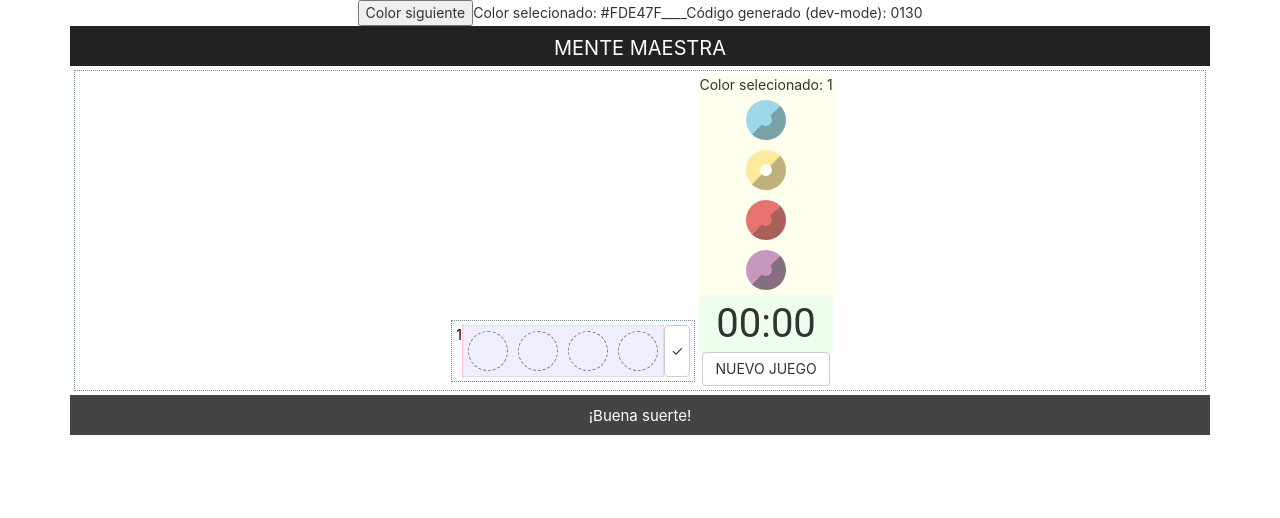
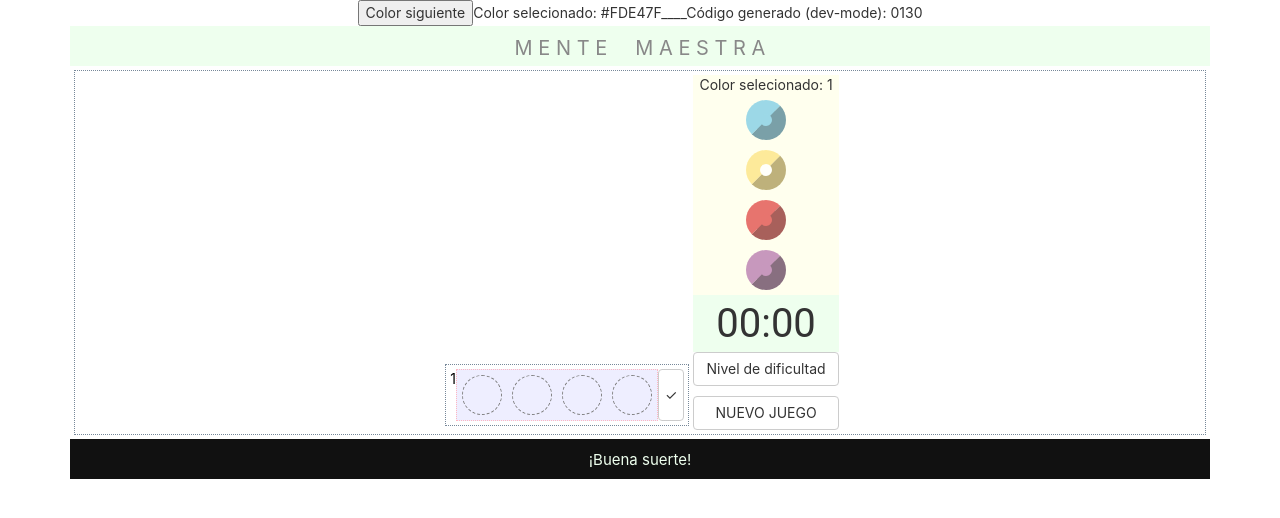
Before and after one commit to gambogisebastian/reacgt-mastermind, a React (Create React App) app: page / in a window 1280 px wide. Shown: the top 518 px of the page. Built offline with nearby package versions, Linux system fonts and the light colour scheme.

Commit message:
fin routing

```diff
--- a/src/pages/App/App.css
+++ b/src/pages/App/App.css
@@ -3,19 +3,19 @@
 }
 
 .App-header {
-  background-color: #222;
+  background-color: #efe;
   height: 40px;
   padding: 8px;
-  color: white;
+  color: #888;
   font-size: 20px;
   text-align: center;
 }
 
 .App-footer {
-  background-color: #444;
+  background-color: #111;
   height: 40px;
   padding: 10px;
-  color: white;
+  color: #efe;
   font-size: 15px;
   text-align: center;
 }
--- a/src/pages/App/App.js
+++ b/src/pages/App/App.js
@@ -2,6 +2,7 @@ import React, { Component } from "react";
 import "./App.css";
 import { Route, Switch } from "react-router-dom";
 import GamePage from "../GamePage/GamePage";
+import SettingsPage from "../SettingsPage/SetingsPage";
 
 const colors = ["#7CCCE5", "#FDE47F", "#E04644", "#B576AD"];
 
@@ -63,7 +64,7 @@ class App extends Component {
         </button>
         Color selecionado: {colors[this.state.selColorIdx]}
         ____Código generado (dev-mode): {this.state.code}
-        <header className="App-header">MENTE MAESTRA</header>
+        <header className="App-header">M E N T E &nbsp;&nbsp;&nbsp; M A E S T R A</header>
         <Switch>
           <Route
             exact
@@ -81,6 +82,9 @@ class App extends Component {
               />
             )}
           />
+          <Route exact path="/Settings" render={(props) => (
+            <SettingsPage {...props}/>
+          )}/>
         </Switch>
       </div>
     );
--- /dev/null
+++ b/src/pages/GamePage/GamePage.css
@@ -0,0 +1,8 @@
+.GamePage-menu {
+    display: flex;
+    flex-direction: column;
+}
+
+.GamePage-Link-margin {
+    margin-bottom: 10px;
+}
--- a/src/pages/GamePage/GamePage.jsx
+++ b/src/pages/GamePage/GamePage.jsx
@@ -1,8 +1,11 @@
 import React from "react";
+import {Link} from "react-router-dom";
 import GameBoard from "../../components/GameBoard/GameBoard";
 import ColorPicker from "../../components/ColorPicker/ColorPicker";
 import GameTimer from "../../components/GameTimer/GameTimer";
 import NewGameButton from "../../components/NewGameButton/NewGameButton";
+import './GamePage.css';
+
 
 const GamePage = props => {
   return (
@@ -14,13 +17,19 @@ const GamePage = props => {
           handlePegClick={props.handlePegClick}
           handleScoreClick={props.handleScoreClick}
         />
-        <div>
+        <div className="GamePage-menu">
           <ColorPicker
             colors={props.colors}
             selColorIdx={props.selColorIdx}
             handleColorSelection={props.handleColorSelection}
           />
           <GameTimer />
+          <Link
+            className='btn btn-default GamePage-Link-margin'
+            to='/settings'
+          >
+            Nivel de dificultad
+          </Link>
           <NewGameButton />
         </div>
       </div>
--- /dev/null
+++ b/src/pages/SettingsPage/SetingsPage.jsx
@@ -0,0 +1,13 @@
+import React from 'react';
+import { Link } from 'react-router-dom';
+
+const SettingsPage = props => {
+    return (
+        <>
+            <Link to='/'>Incio</Link>
+            <h1>Página de configuración</h1>
+        </>
+    );
+};
+
+export default SettingsPage
```
